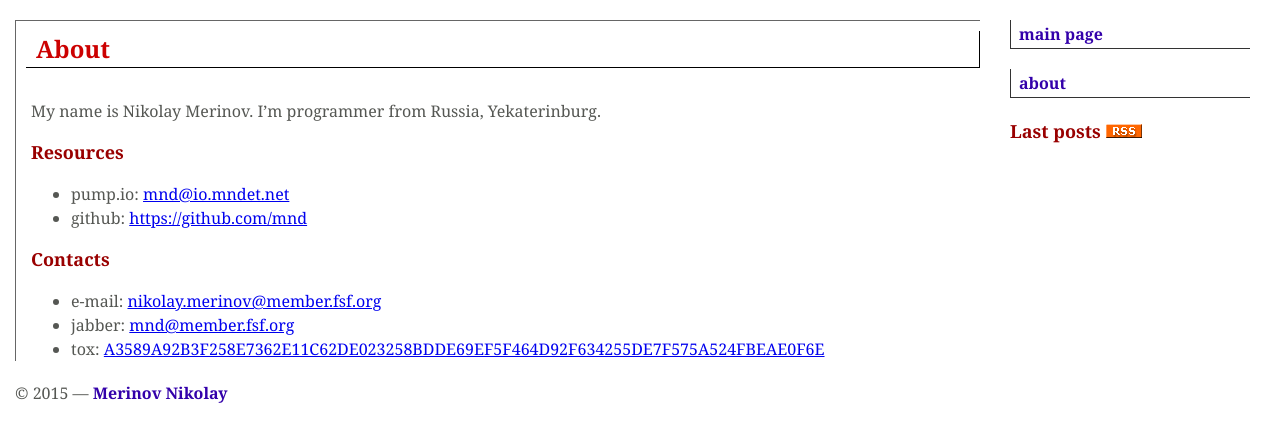
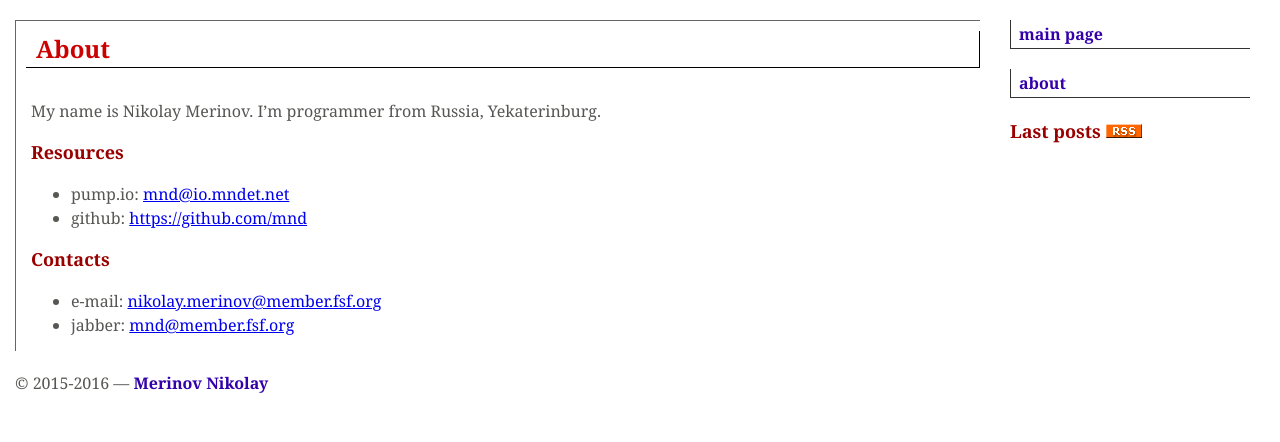
Before and after one commit to mnd/www.mndet.net, a Jekyll site: the page built from about.md, in a window 1280 px wide. Shown: the top 442 px of the page. Built offline with Jekyll 4.4.1, drawn with Linux system fonts in a browser that asks for light colours.

```diff
--- a/_layouts/default.html
+++ b/_layouts/default.html
@@ -34,7 +34,7 @@
     </div>
 
     <div id="about-block">
-     &copy; 2015 — <a href="mailto:nikolay.merinov@member.fsf.org">Merinov Nikolay</a>
+     &copy; 2015-2016 — <a href="mailto:nikolay.merinov@member.fsf.org">Merinov Nikolay</a>
     </div>
   </body>
 </html>
--- a/about.md
+++ b/about.md
@@ -13,4 +13,3 @@ Contacts
 --------
 - e-mail: [nikolay.merinov@member.fsf.org](mailto:nikolay.merinov@member.fsf.org)
 - jabber: [mnd@member.fsf.org](xmpp:mnd@member.fsf.org)
-- tox: [A3589A92B3F258E7362E11C62DE023258BDDE69EF5F464D92F634255DE7F575A524FBEAE0F6E](tox:A3589A92B3F258E7362E11C62DE023258BDDE69EF5F464D92F634255DE7F575A524FBEAE0F6E)
--- a/css/main-style.css
+++ b/css/main-style.css
@@ -109,3 +109,20 @@ h3 {
 	color: #666666;
 	font-style: italic;
 }
+
+.highlighter-rouge {
+  padding: 0 3px 2px;
+  font-family: Monaco, Menlo, Consolas, "Courier New", monospace;
+  font-size: 12px;
+  color: #333333;
+  -webkit-border-radius: 3px;
+     -moz-border-radius: 3px;
+          border-radius: 3px;
+}
+
+.highlight {
+  padding: 2px 4px;
+  color: #d14;
+  background-color: #f7f7f9;
+  border: 1px solid #e1e1e8;
+}
```
Also changed, not shown: _posts/04-05-2016-guixsd-system-service.md (added, +129 -0 lines).
